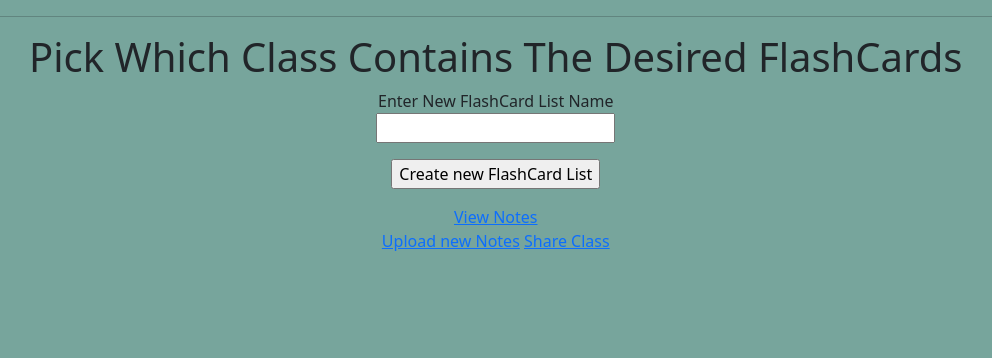
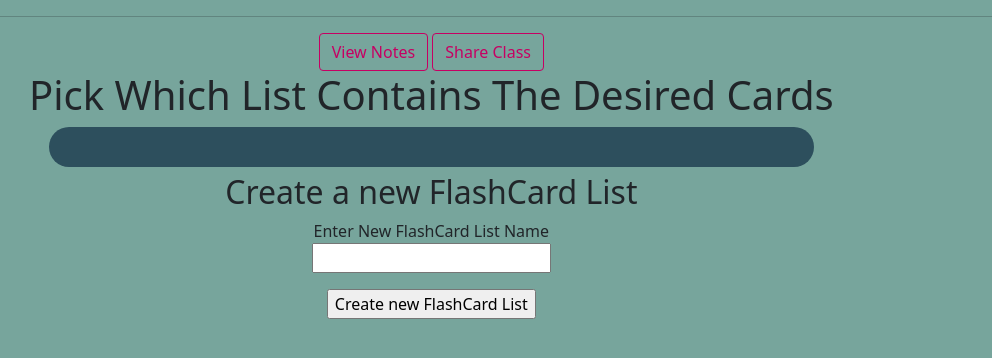
Before and after one commit to EtienneDevictor/Team-1, a Flask app: page /ClassContent/1 in a window 1280 px wide. Shown: the part 64-422 px from the top of the page, without its empty margins (53-1045 px from the left). Run offline with Flask 2, Linux system fonts and the light colour scheme; a user stored in the database is signed in; data that the repository does not hold is empty; some libraries are stand-ins or nearby versions.

Commit message:
made visual changes to inside_class.html

```diff
--- a/app/templates/base.html
+++ b/app/templates/base.html
@@ -12,15 +12,19 @@
                 background-color: #c9c9A3;
                 color: black;
                 padding: 6px 12px;
+                text-decoration: none;
+                border-radius: 25px;
              }
 
 
             .grid-container {
                 background-color: #2D4f5D;
                 display: inline-grid;
-                grid-template-columns: 350px 350px 350px;
+                grid-template-columns: 31.5% 31.5% 31.5%;
                 grid-gap: 20px;
-                padding: 20px
+                padding: 20px;
+                width: 95%;
+                border-radius: 25px ;
             }
 
             .grid-item {
@@ -31,6 +35,7 @@
                 font-size: 30px;
                 text-align: center;
                 border: solid;
+                border-radius: 25px;
             }
 
             .link_cont {
--- a/app/templates/classes.html
+++ b/app/templates/classes.html
@@ -3,10 +3,10 @@
     <h1> Pick Which Class Contains The Desired FlashCards</h1>
     <form action ="" method="POST" novalidate>
         {{ form.hidden_tag() }}
-        <div class="grid-container" style="max-height: 150;">
+        <div class="grid-container" >
             {% for user in user_classes %}
             <div class="grid-item">
-                <a class="grid_btn" style="text-decoration:none"  href=/ClassContent/{{user.id}}>{{ user.title }}</a>
+                <a class="grid_btn"  href=/ClassContent/{{user.id}}>{{ user.title }}</a>
             </div>
             {% endfor %}
          </div>
--- a/app/templates/inside_class.html
+++ b/app/templates/inside_class.html
@@ -1,11 +1,20 @@
 {% extends 'base.html' %}
 {% block content %}
-    <h1> Pick Which Class Contains The Desired FlashCards</h1>
+<div >
+    <a class="btn btn-secondary" href=/viewnotes/{{ class_id }}>View Notes</a>
+    <a class="btn btn-secondary" href=/ShareClass/{{class_id}}>Share Class</a>
+</div>
+    <h1> Pick Which List Contains The Desired Cards</h1>
     <form action ="" method="POST" novalidate>
         {{form.hidden_tag() }}
+        <div class="grid-container" style="max-height: 150;">
         {% for list in cardlists %}
-            <a href=/flashList/{{list.id}}/0>{{ list.title }}</a>
+            <div class="grid-item">
+                 <a class="grid_btn"   href=/flashList/{{list.id}}/0>{{ list.title }}</a>
+            </div>
         {% endfor %}
+        </div>
+        <h2> Create a new FlashCard List</h2>
         <p>
             {{ form.title.label }} <br>
             {{ form.title() }}
@@ -14,11 +23,5 @@
             {{ form.submit() }}
         </p>
     </form>
-        <a href=/viewnotes/{{ class_id }}>View Notes</a> <!-- this will be the note viewer-->
-    <div>
-        <a href=/uploadnotes/{{class_id}}>Upload new Notes</a>
-        <a href=/ShareClass/{{class_id}}>Share Class</a>
-    </div>
-
 
 {% endblock %}
```
